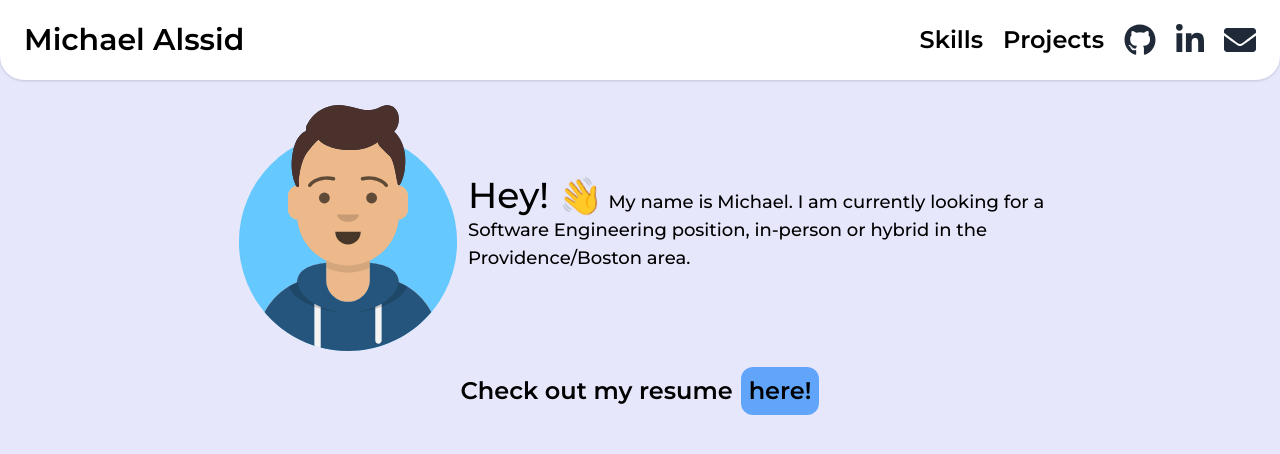
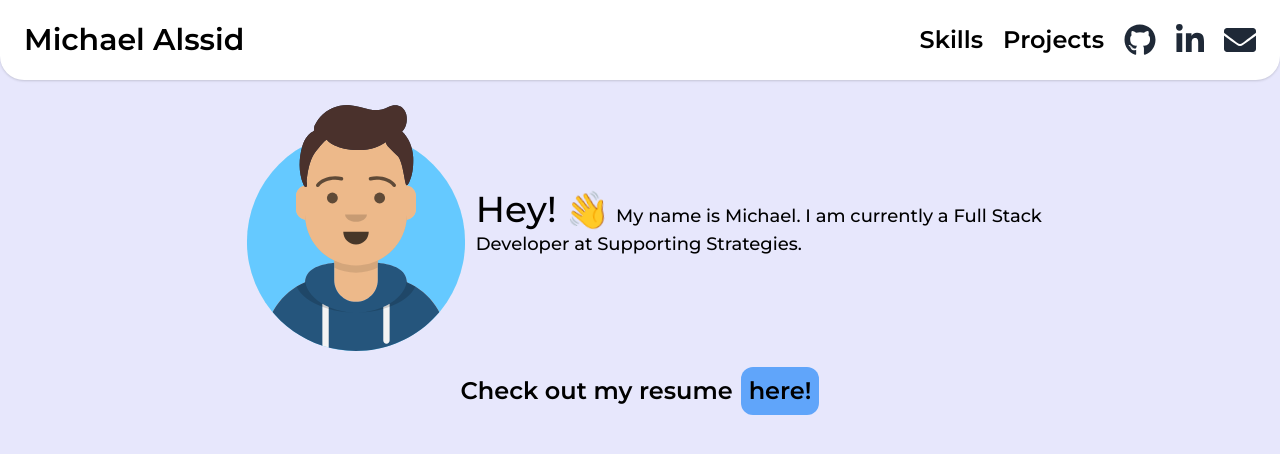
Before and after one commit to malssid/Portfolio, a Next.js app: page / in a window 1280 px wide. Shown: the top 454 px of the page. Built offline with nearby package versions, Linux system fonts and the light colour scheme.

Commit message:
change description

```diff
--- a/pages/index.js
+++ b/pages/index.js
@@ -13,7 +13,7 @@ export default function Home() {
             <span className="sm:text-4xl text-3xl">
               Hey! <span className="wave">👋</span>
             </span>{" "}
-            My name is Michael. I am currently looking for a Software Engineering position, in-person or hybrid in the Providence/Boston area.
+            My name is Michael. I am currently a Full Stack Developer at Supporting Strategies.
           </p>
         </div>
         <div className="mb-4 flex sm:flex-row flex-col items-center space-x-2">
```
